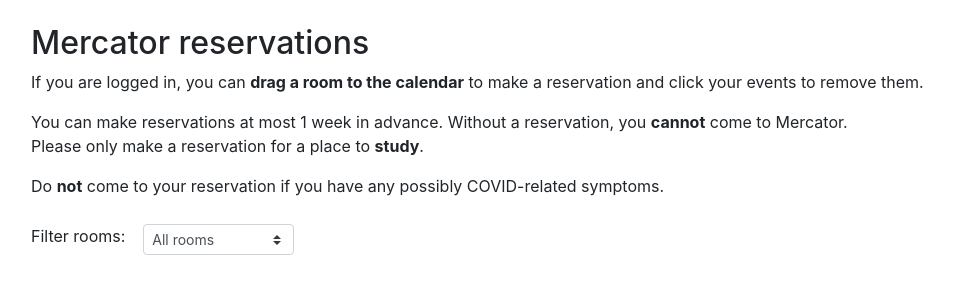
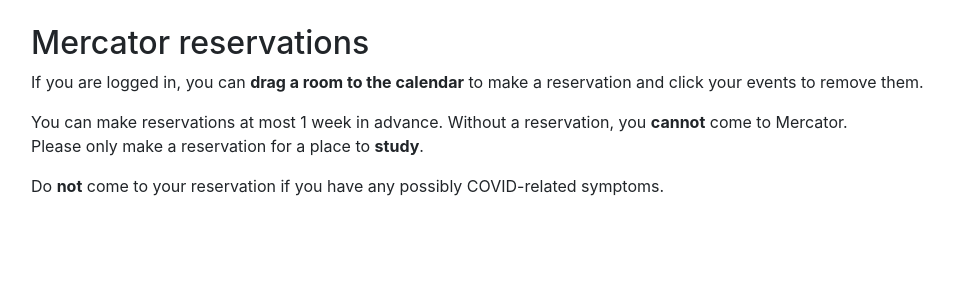
Before and after one commit to svthalia/sagexit, a Django app: template website/room_reservation/templates/room_reservation/index.html in a window 1280 px wide. Shown: the part 72-372 px from the top of the page, without its empty margins (84-1038 px from the left). Run offline with Django 3.2, Linux system fonts and the light colour scheme; the template is opened without the code that fills it, so the values that code supplies are empty; style sheets or scripts are compiled from the project's sources; some libraries are stand-ins or nearby versions.

Commit message:
Revert "Add filters for rooms" (#33)
This reverts commit 378da3caec3dd492bd6d9d0cbf22c00a3c4a6ab3.

```diff
--- a/website/room_reservation/static/js/calendar-init.js
+++ b/website/room_reservation/static/js/calendar-init.js
@@ -1,7 +1,6 @@
 const csrfToken = document.getElementById('calendar').getAttribute('data-csrf');
 const notifications = document.getElementById('notifications');
 let mouseHovering = false;
-let roomFilterSelection = -1;
 
 notifications.addEventListener('mouseenter', () => mouseHovering = true);
 notifications.addEventListener('mouseleave', () => mouseHovering = false);
@@ -18,14 +17,8 @@
 }
 
 function addNotification(textContent, undoCallback) {
-    const closeBtn = el('button', {
-        type: 'button',
-        class: 'btn btn-outline-light justify-content-end'
-    }, el('i', {class: 'fas fa-times'}));
-    const undoBtn = el('button', {
-        type: 'button',
-        class: 'btn btn-outline-light justify-content-end mr-2'
-    }, el('i', {class: 'fas fa-undo-alt'}), text(' UNDO'));
+  const closeBtn = el('button', {type: 'button', class: 'btn btn-outline-light justify-content-end'}, el('i', {class: 'fas fa-times'}));
+  const undoBtn = el('button', {type: 'button', class: 'btn btn-outline-light justify-content-end mr-2'}, el('i', {class: 'fas fa-undo-alt'}), text(' UNDO'));
 
   const notif = el('div', {class: 'notification-collapsed'},
       el('p', {}, text(textContent)),
@@ -61,7 +54,7 @@
   const resp = await fetch(new Request('/reservations/create', {
     method: 'POST',
     credentials: 'include',
-        headers: {'X-CSRFToken': csrfToken},
+    headers: { 'X-CSRFToken': csrfToken },
     body: body,
   }));
   if (resp.status !== 200) {
@@ -71,12 +64,6 @@
   }
   const text = await resp.text();
   return JSON.parse(text);
-}
-
-function filterEvents(json) {
-    for (let i in json) {
-        json[i].setProp('classNames', ((json[i].extendedProps.room === roomFilterSelection) || (roomFilterSelection === -1)) ? ['visible'] : ['hidden']);
-    }
 }
 
 async function changeEvent(info) {
@@ -93,7 +80,7 @@
   const resp = await fetch(new Request(`/reservations/${pk}/update`, {
     method: 'POST',
     credentials: 'include',
-        headers: {'X-CSRFToken': csrfToken},
+    headers: { 'X-CSRFToken': csrfToken },
     body: body,
   }));
 
@@ -110,7 +97,7 @@
   }
 }
 
-document.addEventListener('DOMContentLoaded', function () {
+document.addEventListener('DOMContentLoaded', function() {
   const calendarEl = document.getElementById('calendar');
   const Draggable = FullCalendarInteraction.Draggable;
 
@@ -121,7 +108,7 @@
     });
   }
   const calendar = new FullCalendar.Calendar(calendarEl, {
-        plugins: ['dayGrid', 'timeGrid', 'bootstrap', 'interaction'],
+    plugins: [ 'dayGrid', 'timeGrid', 'bootstrap', 'interaction' ],
     themeSystem: 'bootstrap',
     header: {
       right: 'timeGridDay,dayGridWeek today,prev,next',
@@ -155,9 +142,7 @@
     editable: false,
     droppable: true,
     displayEventEnd: true,
-        display: 'auto',
-        eventReceive: async function ({event}) {
-            console.log(event)
+    eventReceive: async function({event}) {
       const message = await addEvent(event);
       if (!message.ok) {
         alert(message.message);
@@ -167,7 +152,7 @@
       event.setProp('title', event.title + ' (you)');
       event.setExtendedProp('pk', message.pk);
     },
-        eventClick: async function ({event}) {
+    eventClick: async function({event}) {
       if (!event.durationEditable) {
         return;
       }
@@ -175,7 +160,7 @@
       const resp = await fetch(new Request(`/reservations/${pk}/delete`, {
           method: 'POST',
           credentials: 'include',
-                headers: {'X-CSRFToken': csrfToken},
+          headers: { 'X-CSRFToken': csrfToken },
       }));
       if (resp.status !== 200) {
         alert("An unknown error occurred.");
@@ -216,31 +201,5 @@
     events: JSON.parse(document.getElementById('calendar').getAttribute('data-events'))
   });
 
-    const roomFilter = document.getElementById("room-filter");
-    if (roomFilter !== null) {
-
-        // Reset on page update
-        roomFilter.value = -1;
-
-        roomFilter.onchange = (_event) => {
-            let res = parseInt(roomFilter.value);
-            if (res !== roomFilterSelection) {
-                roomFilterSelection = res;
-                let events = calendar.getEvents();
-                filterEvents(events);
-
-                for (let i of containerEl.children) {
-                    i.className = (
-                        (JSON.parse(i.attributes.getNamedItem("data-event").value).extendedProps.room !== roomFilterSelection)
-                        && roomFilterSelection !== -1) ?
-                        i.className.replace("draggable", "")
-                        :
-                        (i.className.indexOf("draggable") !== -1 ? i.className : i.className += "draggable")
-                }
-
-            }
-        }
-    }
-
   calendar.render();
 });
--- a/website/room_reservation/static/scss/index.scss
+++ b/website/room_reservation/static/scss/index.scss
@@ -10,17 +10,6 @@
 #external-events .fc-event {
   margin: 10px;
   padding: 10px 8px;
-}
-
-#filter-rooms {
-  margin: 10px 0;
-}
-
-#filter-rooms > label {
-  padding-right: 0;
-  padding-left: 0;
-
-  margin-bottom: 0;
 }
 
 #notifications {
@@ -42,7 +31,6 @@
     margin-bottom: 5px;
     transition: .3s;
     overflow: auto;
-
     p {
       float: left;
       margin-bottom: 0;
@@ -50,20 +38,10 @@
       @include button-size($btn-padding-y, $btn-padding-x, $btn-font-size, $btn-line-height, $btn-border-radius);
     }
   }
-
   .notification-collapsed {
     height: 0;
   }
-
   .notification:hover {
     background: rgba($primary, 1);
   }
 }
-
-.hidden {
-  display: none;
-}
-
-.visible {
-  display: block;
-}
--- a/website/room_reservation/templates/room_reservation/index.html
+++ b/website/room_reservation/templates/room_reservation/index.html
@@ -4,15 +4,13 @@
 {% block content %}
     <h2>Mercator reservations</h2>
     <div id="notifications">
-        {# This is where calendar-init.js will place notifications for deleted events. #}
+    {# This is where calendar-init.js will place notifications for deleted events. #}
     </div>
 
     <div id="external-events">
-        <p>If you are logged in, you can <strong>drag a room to the calendar</strong> to make a reservation and click
-            your events to remove them.</p>
+        <p>If you are logged in, you can <strong>drag a room to the calendar</strong> to make a reservation and click your events to remove them.</p>
 
-        <p>You can make reservations at most 1 week in advance. Without a reservation, you <strong>cannot</strong> come
-            to Mercator.<br>
+        <p>You can make reservations at most 1 week in advance. Without a reservation, you <strong>cannot</strong> come to Mercator.<br>
             Please only make a reservation for a place to <strong>study</strong>.
         </p>
 
@@ -22,18 +20,8 @@
         <div id="external-events-list" class="row {% if request.user.is_authenticated %}draggable{% endif %}">
             {% for room in rooms %}
                 {# The `draggable` attribute is used in calendar-init.js to make the rooms draggable. #}
-                <div class="fc-event col-2 {% if request.user.is_authenticated %}draggable{% endif %}"
-                     data-event='{ "title": "{{ room.name }}", "duration": "00:15", "editable": true, "extendedProps": { "room": {{ room.id }} } }'>{{ room }}</div>
+                <div class="fc-event col-2 {% if request.user.is_authenticated %}draggable{% endif %}" data-event='{ "title": "{{ room.name }}", "duration": "00:15", "editable": true, "extendedProps": { "room": {{ room.id }} } }'>{{ room }}</div>
             {% endfor %}
-        </div>
-        <div id="filter-rooms" class="row w-25">
-            <label for="room-filter" class="col-md">Filter rooms:</label>
-            <select name="room-filter" class="custom-select custom-select-sm col-md" id="room-filter" aria-label="Default select example">
-                <option value="-1">All rooms</option>
-                {% for room in rooms %}
-                    <option value={{ room.id }}> {{ room }}</option>
-                {% endfor %}
-            </select>
         </div>
     </div>
 
```
Also changed, not shown: README.md. Lines whose indentation alone changed are shown as unchanged.
